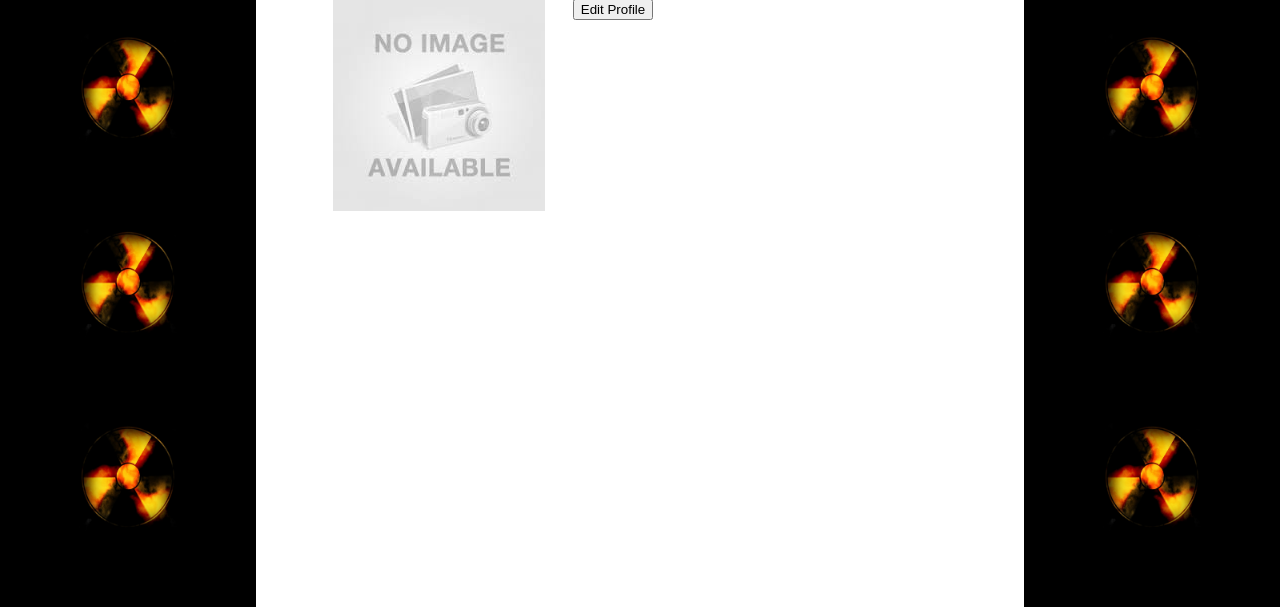
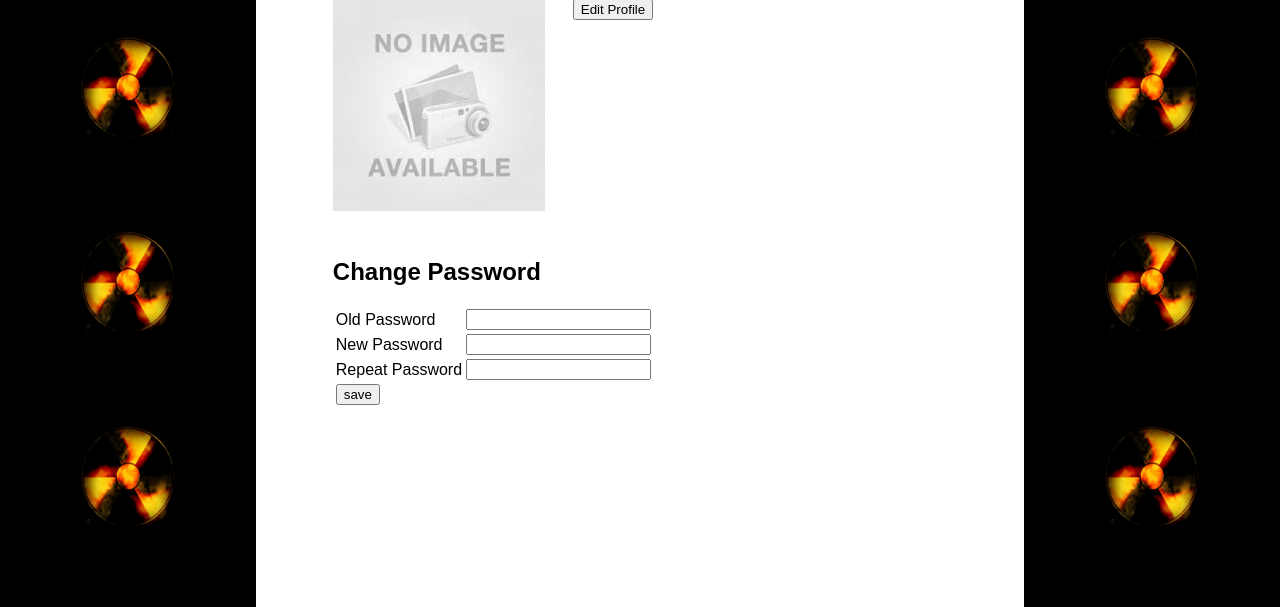
Before and after one commit to Zuziiik/industrial, a PHP site: the page made by index.php in a window 1280 px wide. Shown: the part 201-808 px from the top of the page. Run offline with PHP 8.4, Linux system fonts and the light colour scheme; the visitor is signed in with stand-in values (Sample User, id 1); some libraries are stand-ins or nearby versions.

Commit message:
Implemented password change.

```diff
--- a/Control/ProfileControl.php
+++ b/Control/ProfileControl.php
@@ -12,26 +12,74 @@ class ProfileControl extends Control {
 	}
 
 	public function initialize() {
-        if (isset($_GET['name'])) {
+		global $loggedIn;
+		global $username;
+		if($loggedIn) {
+			if(isset($_GET['name'])) {
 				$this->model->edit = FALSE;
 				$this->model->username = sanitizeString($_GET['name']);
 				$user = UserDAO::selectByName($this->model->username);
 				$id = (int)$user->getIdUser();
-            if (UserDAO::userExists($id)) {
+				if(UserDAO::userExists($id)) {
 					$this->model->user = $user;
-                if (isset($_POST['action']) == 'editProfile') {
+					if(isset($_POST['action']) == 'editProfile') {
 						$this->model->edit = TRUE;
 						$this->edit($id, $user);
 					}
+					if(isset($_POST['changePassword']) && ($username == $this->model->username)) {
+						$this->changePassword($user);
 					}
 				}
 			}
+		} else {
+			$this->model->error = "<span class='error'>You`re not logged in.</span>";
+		}
+	}
+
+	private function changePassword($user) {
+		$oldPassword = sanitizeString($_POST['oldPassword']);
+		$newPassword = sanitizeString($_POST['newPassword']);
+		$repeatPassword = sanitizeString($_POST['repeatPassword']);
+		if($this->checkPasswords($user, $oldPassword, $newPassword, $repeatPassword)) {
+			$hash = hash('sha256', $newPassword);
+			$salt = $this->createSalt();
+			$password = hash('sha256', $salt . $hash);
+			$user->setSalt($salt);
+			$user->setPassword($password);
+			UserDAO::update($user);
+			$this->model->msg = "<span class='msg'>Password Changed.</span>";
+		}
+
+	}
+
+	private function createSalt() {
+		$text = md5(uniqid(rand(), TRUE));
+		return substr($text, 0, 3);
+	}
+
+	private function checkPasswords($user, $oldPassword, $newPassword, $repeatPassword) {
+		$pass = TRUE;
+		$hash = hash('sha256', $user->getSalt() . hash('sha256', $oldPassword));
+		if($hash != $user->getPassword()) {
+			$pass = FALSE;
+			$this->model->OldPasswordError = "<span class='error'>Password invalid</span>";
+		}
+		if($newPassword != $repeatPassword) {
+			$pass = FALSE;
+			$this->model->PasswordsMatchError = "<span class='error'>Passwords don`t match.</span>";
+		}
+		if($newPassword == '' || $oldPassword == '' || $repeatPassword == '') {
+			$pass = FALSE;
+			$this->model->EmptyFieldsError = "<span class='error'>Not all fields were entered</span>";
+		}
+		return $pass;
+	}
 
 	private function edit($userId, $user) {
-        if (isset($_POST['save'])) {
+		if(isset($_POST['save'])) {
 
 			$name = sanitizeString($_GET['name']);
-            if (isset($_FILES['image']['name'])) {
+			if(isset($_FILES['image']['name'])) {
 				$saveto = "$userId.png";
 				move_uploaded_file($_FILES['image']['tmp_name'], $saveto);
 				$this->updateImage($saveto, $userId);
@@ -63,7 +111,7 @@ class ProfileControl extends Control {
 				break;
 		}
 
-        if ($typeok) {
+		if($typeok) {
 
 			$saveto = $this->resizeImage($saveto, $src);
 
@@ -82,13 +130,13 @@ class ProfileControl extends Control {
 		$tw = $w;
 		$th = $h;
 
-        if ($w > $h && $max < $w) {
+		if($w > $h && $max < $w) {
 			$th = $max / $w * $h;
 			$tw = $max;
-        } elseif ($h > $w && $max < $h) {
+		} elseif($h > $w && $max < $h) {
 			$tw = $max / $h * $w;
 			$th = $max;
-        } elseif ($max < $w) {
+		} elseif($max < $w) {
 			$tw = $th = $max;
 		}
 
--- a/Control/RegisterControl.php
+++ b/Control/RegisterControl.php
@@ -54,7 +54,7 @@ class RegisterControl extends Control {
         }
 
         if ($pass1 !== $pass2) {
-            $this->model->errorPass = "<span class='error'>Passwords doesnt match.</span>";
+            $this->model->errorPass = "<span class='error'>Passwords don`t match.</span>";
             $error = TRUE;
         }
 
--- a/Model/ProfileModel.php
+++ b/Model/ProfileModel.php
@@ -6,12 +6,18 @@ class ProfileModel {
     public $user;
     public $edit;
     public $msg;
+	public $OldPasswordError;
+	public $PasswordsMatchError;
+	public $EmptyFieldsError;
 
     function __construct() {
         $this->edit = FALSE;
         $this->user = NULL;
         $this->username = '';
         $this->msg = '';
+		$this->OldPasswordError = '';
+		$this->PasswordsMatchError = '';
+		$this->EmptyFieldsError = '';
     }
 
 }
--- a/View/ProfileView.php
+++ b/View/ProfileView.php
@@ -19,16 +19,16 @@ class ProfileView extends View {
 	public function printBody() {
 		global $loggedIn;
 		global $username;
-        if ($loggedIn) {
+		if($loggedIn) {
 			$id = $this->model->user->getIdUser();
 			$about = $this->model->user->getAbout();
 			echo("<div class='picture'><img src='image.php?type=user&id=$id'></div>");
 			echo("<div class='about'>$about</div>");
-            if ($username == $this->model->username) {
+			if($username == $this->model->username) {
 				$this->printMyProfile();
 			}
 		} else {
-            echo("You're not logged in.");
+			echo($this->model->error);
 
 		}
 	}
@@ -36,7 +36,7 @@ class ProfileView extends View {
 	public function printPageHeader() {
 		global $loggedIn;
 		global $username;
-        if ($loggedIn && $username == $this->model->username) {
+		if($loggedIn && $username == $this->model->username) {
 			echo("Your Profile");
 		}
 
@@ -44,11 +44,11 @@ class ProfileView extends View {
 
 	private function printMyProfile() {
 		global $username;
-        if (!$this->model->edit) {
+		if(!$this->model->edit) {
 			?>
 			<form name='editProfile' method='post' action='./index.php?page=profile&name=<?php echo $username; ?>'>
-                <input type='hidden' name='action' value='editProfile' />
-                <input type='submit' name='edit' value='Edit Profile' />
+				<input type='hidden' name='action' value='editProfile'/>
+				<input type='submit' name='edit' value='Edit Profile'/>
 			</form>
 		<?php
 		} else {
@@ -56,12 +56,43 @@ class ProfileView extends View {
 			?>
 			<form name='editProfile' method='post' action='./index.php?page=profile&name=<?php echo $username; ?>'
 				  enctype='multipart/form-data'>
-                <input type='hidden' name='action' value='editProfile' />
+				<input type='hidden' name='action' value='editProfile'/>
 				<label for='image'>Image</label>
-                <input type='file' id='image' name='image' size='14' maxlength='32' />
+				<input type='file' id='image' name='image' size='14' maxlength='32'/>
 				<label for='about'>About</label>
 				<textarea name='about' id='about' rows="4" cols="50" wrap="soft"><?php echo $about; ?></textarea>
-                <input type='submit' name='save' value='Save Profile' />
+				<input type='submit' name='save' value='Save Profile'/>
+			</form>
+		<?php
+		}
+		if($username == $this->model->username) {
+			?>
+			<h2>Change Password</h2>
+			<form id="changePassword" name='changePassword' method='post'
+				  action='./index.php?page=profile&name=<?php echo $username; ?>'>
+				<table>
+					<tr>
+						<td><label for='oldPassword'>Old Password</label></td>
+						<td><input type='password' id='oldPassword' name='oldPassword'/></td>
+						<td><?php echo($this->model->OldPasswordError); ?></td>
+					</tr>
+					<tr>
+						<td><label for='newPassword'>New Password</label></td>
+						<td><input type='password' id='newPassword' name='newPassword'/></td>
+						<td><?php echo($this->model->PasswordsMatchError); ?></td>
+					</tr>
+					<tr>
+						<td><label for='repeatPassword'>Repeat Password</label></td>
+						<td><input type='password' id='repeatPassword' name='repeatPassword'/></td>
+						<td></td>
+					</tr>
+					<tr>
+						<td><input type='submit' name='changePassword' value='save'/></td>
+						<td></td>
+						<td><?php echo($this->model->EmptyFieldsError); ?></td>
+					</tr>
+				</table>
+
 			</form>
 		<?php
 		}
--- a/css/style.css
+++ b/css/style.css
@@ -450,7 +450,8 @@ div.reComment {
     width: 100%;
 }
 
-#addComment, #deleteServer, #addServer, #addCategory, .tutorialMessage, .tutorialTitle, #tutorialText, .deleteButton, #addResourcePack, #addLink, .link, .deleteLink, #editResourcePack, #editLink {
+#addComment, #deleteServer, #addServer, #addCategory, .tutorialMessage, .tutorialTitle, #tutorialText, .deleteButton,
+#addResourcePack, #addLink, .link, .deleteLink, #editResourcePack, #editLink, #changePassword {
     clear: both;
     float: left;
 
```
Lines whose indentation alone changed are shown as unchanged.
